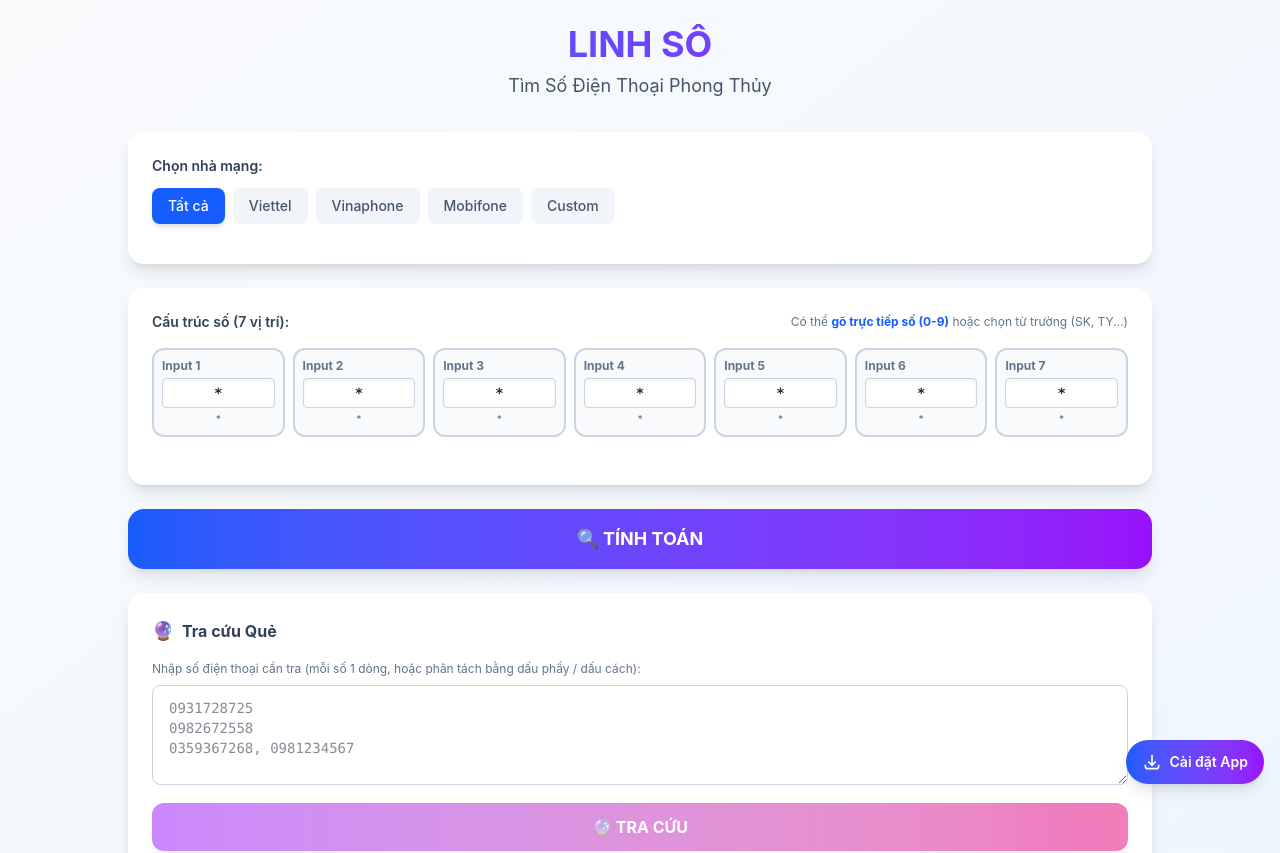
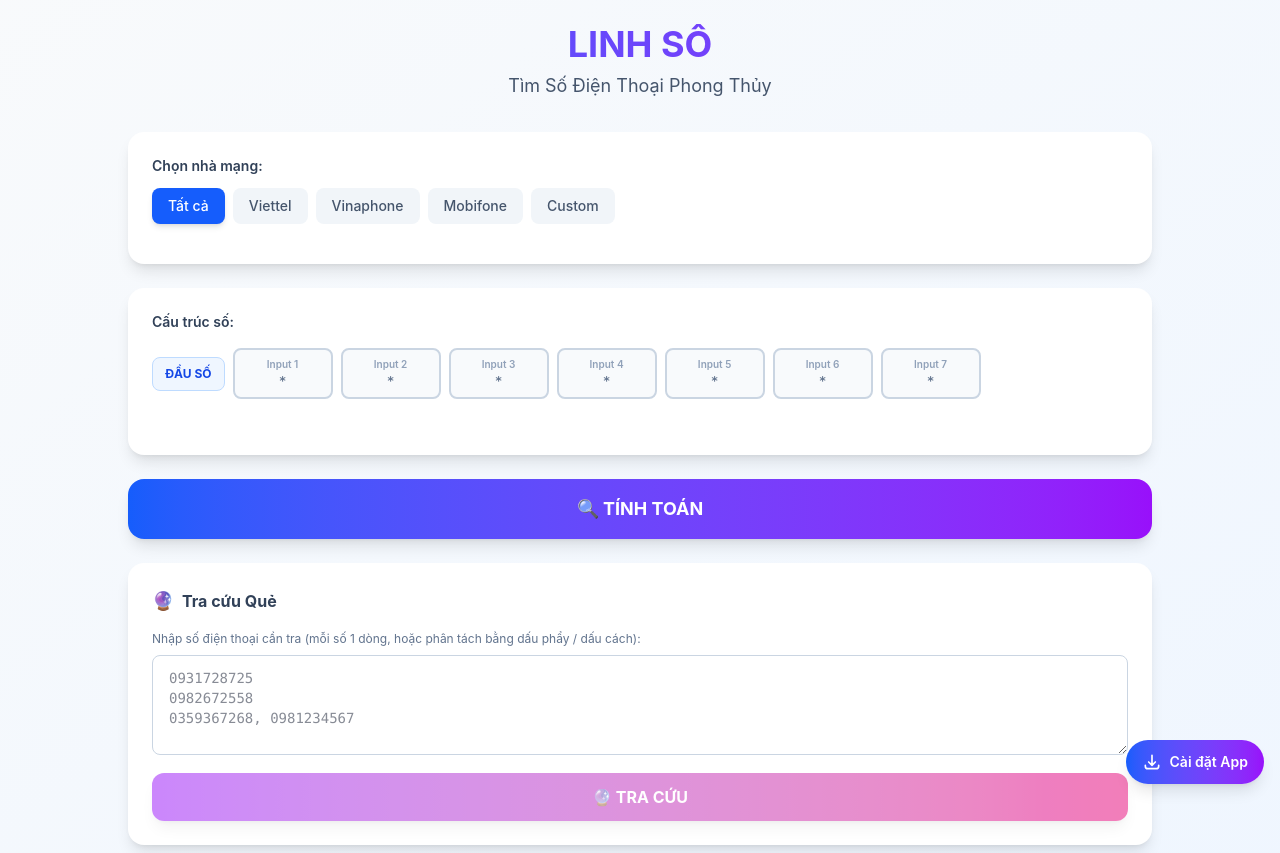
Before and after one commit to ratrichero/linhso, a Next.js app: page / in a window 1280 px wide. Shown: the top 853 px of the page. Built offline with nearby package versions, Linux system fonts and the light colour scheme.

Commit message:
fix: giu nguyen giao dien nhan nhanh tu truong va cho phep nhap so truc tiep vao ô input

```diff
--- a/src/app/page.tsx
+++ b/src/app/page.tsx
@@ -524,107 +524,50 @@ export default function HomePage() {
 
         {/* Structure Input - 7 Slots */}
         <div className="bg-white rounded-xl sm:rounded-2xl shadow-lg p-4 sm:p-6 mb-4 sm:mb-6">
-          <div className="flex items-center justify-between mb-3 sm:mb-4">
-            <label className="block text-sm font-semibold text-slate-700">
-              Cấu trúc số (7 vị trí):
-            </label>
-            <span className="text-[11px] sm:text-xs text-slate-500">
-              Có thể <strong className="text-blue-600">gõ trực tiếp số (0-9)</strong> hoặc chọn từ trường (SK, TY...)
-            </span>
-          </div>
+          <label className="block text-sm font-semibold text-slate-700 mb-3 sm:mb-4">
+            Cấu trúc số:
+          </label>
 
-          {/* Slots Grid - 7 Inputs */}
-          <div className="grid grid-cols-2 sm:grid-cols-4 md:grid-cols-7 gap-2 mb-4 sm:mb-6">
+          {/* Slots Row - Scrollable on mobile */}
+          <div className="flex items-center gap-1.5 sm:gap-2 mb-4 sm:mb-6 overflow-x-auto pb-2 -mx-1 px-1">
+            <div className="px-2 sm:px-3 py-1.5 sm:py-2 bg-blue-50 border border-blue-200 rounded-lg text-blue-700 text-[10px] sm:text-xs font-bold whitespace-nowrap shrink-0">
+              ĐẦU SỐ
+            </div>
             {conditions.map((conds, idx) => (
               <div
                 key={idx}
                 onClick={() => setActiveSlot(idx)}
-                className={`relative flex flex-col p-2 rounded-xl border-2 transition-all cursor-pointer ${
+                className={`min-w-[48px] sm:min-w-[60px] px-1.5 sm:px-2 py-1.5 sm:py-2 rounded-lg border-2 text-[10px] sm:text-xs font-semibold transition-all shrink-0 cursor-pointer ${
                   getSlotStyle(conds)
                 } ${
                   activeSlot === idx
-                    ? "ring-2 ring-blue-500 ring-offset-1 border-blue-500 shadow-md scale-[1.02]"
-                    : "hover:border-blue-300"
+                    ? "ring-2 ring-blue-500 ring-offset-1 scale-105 border-blue-500"
+                    : ""
                 }`}
               >
-                <div className="flex items-center justify-between mb-1">
-                  <span className="text-[10px] sm:text-xs font-bold text-slate-500">
-                    Input {idx + 1}
-                  </span>
-                  {conds.some((c) => c !== "*") && (
-                    <button
-                      onClick={(e) => {
-                        e.stopPropagation();
-                        handleInputChange(idx, "*");
-                      }}
-                      title="Reset về *"
-                      className="text-[10px] text-slate-400 hover:text-red-500 font-bold px-1"
-                    >
-                      ✕
-                    </button>
-                  )}
-                </div>
-
+                <div className="text-[8px] sm:text-[10px] text-slate-400 mb-0.5 text-center">Input {idx + 1}</div>
                 <input
                   type="text"
                   value={slotInputs[idx]}
                   onFocus={() => setActiveSlot(idx)}
                   onChange={(e) => handleInputChange(idx, e.target.value)}
-                  placeholder="*"
-                  className="w-full px-1.5 py-1 bg-white rounded border border-slate-300 text-xs sm:text-sm font-mono font-bold text-slate-800 focus:outline-none focus:ring-2 focus:ring-blue-500 focus:bg-white text-center shadow-inner"
+                  className="w-full text-center bg-transparent text-[10px] sm:text-xs font-mono font-bold focus:outline-none truncate max-w-[50px] sm:max-w-[80px]"
                 />
-
-                <div className="text-[9px] sm:text-[10px] text-slate-500 mt-1 truncate text-center font-medium">
-                  {getSlotLabel(conds)}
-                </div>
               </div>
             ))}
           </div>
 
-          {/* Quick Selection Buttons for Active Slot */}
+          {/* Condition Buttons */}
           {activeSlot !== null && (
-            <div className="border-t pt-3 sm:pt-4 bg-slate-50/70 -mx-4 sm:-mx-6 -mb-4 sm:-mb-6 p-4 sm:p-6 rounded-b-xl sm:rounded-b-2xl">
-              <div className="flex items-center justify-between mb-2 sm:mb-3">
-                <p className="text-xs text-slate-600 font-medium">
-                  Chọn nhanh cho <span className="font-bold text-blue-600">Input {activeSlot + 1}</span>:
-                </p>
-                <button
-                  onClick={() => handleConditionToggle("*")}
-                  className="text-[11px] text-slate-500 hover:text-slate-800 underline"
-                >
-                  Đặt về * (Bất kỳ)
-                </button>
-              </div>
-
-              {/* Digits 0-9 */}
-              <div className="mb-3">
-                <span className="text-[10px] sm:text-xs text-blue-600 font-semibold mr-2 block sm:inline mb-1 sm:mb-0">
-                  Số cụ thể (0-9):
-                </span>
-                <div className="inline-flex flex-wrap gap-1 sm:gap-1.5">
-                  {["0", "1", "2", "3", "4", "5", "6", "7", "8", "9"].map((digit) => {
-                    const isActive = conditions[activeSlot].includes(digit);
-                    return (
-                      <button
-                        key={digit}
-                        onClick={() => handleConditionToggle(digit)}
-                        className={`w-7 h-7 sm:w-8 sm:h-8 rounded-md text-xs sm:text-sm font-mono font-bold transition-all ${
-                          isActive
-                            ? "bg-blue-600 text-white shadow-md scale-105"
-                            : "bg-white text-slate-700 border border-slate-300 hover:bg-blue-50"
-                        }`}
-                      >
-                        {digit}
-                      </button>
-                    );
-                  })}
-                </div>
-              </div>
+            <div className="border-t pt-3 sm:pt-4">
+              <p className="text-xs text-slate-500 mb-2 sm:mb-3">
+                Điều kiện <span className="font-bold text-blue-600">Input {activeSlot + 1}</span>:
+              </p>
 
               {/* Cát Tinh */}
               <div className="mb-2 sm:mb-3">
-                <span className="text-[10px] sm:text-xs text-green-600 font-semibold mr-2 block sm:inline mb-1 sm:mb-0">
-                  Cát Tinh:
+                <span className="text-[10px] sm:text-xs text-green-600 font-semibold mr-2">
+                  Cát:
                 </span>
                 <div className="inline-flex flex-wrap gap-1 sm:gap-2">
                   {CAT_TINH.map((name) => {
@@ -638,10 +581,10 @@ export default function HomePage() {
                         className={`px-2 sm:px-3 py-1 sm:py-1.5 rounded-md text-[10px] sm:text-xs font-semibold transition-all ${
                           isActive
                             ? "bg-green-500 text-white shadow-md"
-                            : "bg-white text-green-700 border border-green-300 hover:bg-green-50"
+                            : "bg-green-50 text-green-700 border border-green-300"
                         }`}
                       >
-                        {short} ({name})
+                        {short}
                       </button>
                     );
                   })}
@@ -650,8 +593,8 @@ export default function HomePage() {
 
               {/* Hung Tinh */}
               <div className="mb-2 sm:mb-3">
-                <span className="text-[10px] sm:text-xs text-red-600 font-semibold mr-2 block sm:inline mb-1 sm:mb-0">
-                  Hung Tinh:
+                <span className="text-[10px] sm:text-xs text-red-600 font-semibold mr-2">
+                  Hung:
                 </span>
                 <div className="inline-flex flex-wrap gap-1 sm:gap-2">
                   {HUNG_TINH.map((name) => {
@@ -665,15 +608,28 @@ export default function HomePage() {
                         className={`px-2 sm:px-3 py-1 sm:py-1.5 rounded-md text-[10px] sm:text-xs font-semibold transition-all ${
                           isActive
                             ? "bg-red-500 text-white shadow-md"
-                            : "bg-white text-red-700 border border-red-300 hover:bg-red-50"
+                            : "bg-red-50 text-red-700 border border-red-300"
                         }`}
                       >
-                        {short} ({name})
+                        {short}
                       </button>
                     );
                   })}
                 </div>
               </div>
+
+              {/* Wildcard */}
+              <button
+                onClick={() => handleConditionToggle("*")}
+                className={`px-3 sm:px-4 py-1 sm:py-1.5 rounded-md text-[10px] sm:text-xs font-semibold transition-all ${
+                  conditions[activeSlot].length === 1 &&
+                  conditions[activeSlot][0] === "*"
+                    ? "bg-gray-500 text-white shadow-md"
+                    : "bg-gray-100 text-gray-600 border border-gray-300"
+                }`}
+              >
+                * (Tất cả)
+              </button>
             </div>
           )}
         </div>
```
